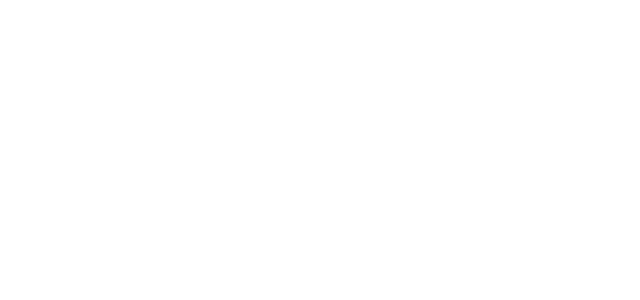
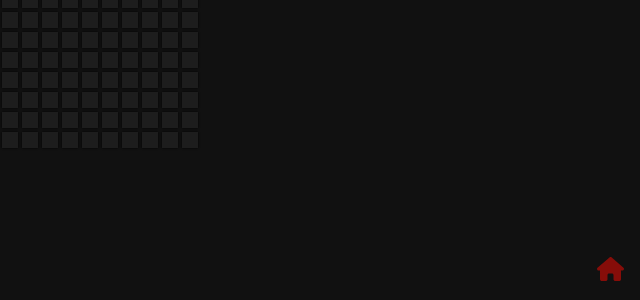
Before and after one commit to lalicia/50_projects_in_50_days, a React (Create React App) app in the folder 0react_50_projects/: page /hoverboard in a window 1280 px wide. Before the commit this address had no page. Shown: the part 500-800 px from the top of the page, without its empty margins (640-1280 px from the left). Built offline with nearby package versions, Linux system fonts and the light colour scheme; a web font is replaced by a local one.

Commit message:
functionality is there but because of the re-rendering of all 500 squares it's very laggy and won't catch every square you enter/leave

```diff
--- a/0react_50_projects/src/assets/projectsdata.js
+++ b/0react_50_projects/src/assets/projectsdata.js
@@ -245,6 +245,13 @@
         description: "A carousel of images that changes automatically or can be controlled with buttons by the user",
         image: require("../projects/ImageCarousel/imagecarousel.JPG"),
         link: "/image-carousel"
+    },
+    {
+        id: 36,
+        name: "Hoverboard",
+        description: "A board with squares that 'light up' and fade out in random colours as the used hovers their mouse over the board",
+        image: require("../projects/Hoverboard/hoverboard.JPG"),
+        link: "/hoverboard"
     }
 
 ]
--- a/0react_50_projects/src/index.js
+++ b/0react_50_projects/src/index.js
@@ -41,6 +41,7 @@
 import NotesApp from "./projects/NotesApp/NotesApp.js";
 import AnimatedCountdown from "./projects/AnimatedCountdown/AnimatedCountdown.js";
 import ImageCarousel from "./projects/ImageCarousel/ImageCarousel.js";
+import Hoverboard from "./projects/Hoverboard/Hoverboard.js";
 
 //import { render } from "react-dom";
 import {
@@ -90,6 +91,7 @@
         <Route path="/notes-app" element={<NotesApp />} />
         <Route path="/animated-countdown" element={<AnimatedCountdown />} />
         <Route path="/image-carousel" element={<ImageCarousel />} />
+        <Route path="/hoverboard" element={<Hoverboard />} />
 
       </Routes>
     </BrowserRouter>
--- /dev/null
+++ b/0react_50_projects/src/projects/Hoverboard/Hoverboard.css
@@ -0,0 +1,31 @@
+.hboard-big-container {
+    background-color: #111;
+    display: flex;
+    align-items: center;
+    justify-content: center;
+    height: 100vh;
+    overflow: hidden;
+    margin: 0;
+}
+
+.hboard-container {
+    display: flex;
+    align-items: center;
+    justify-content: center;
+    flex-wrap: wrap;
+    max-width: 25rem;
+}
+
+.hboard-square {
+    background-color: #1d1d1d;
+    box-shadow: 0 0 2px black;
+    height: 1rem;
+    width: 1rem;
+    margin: 0.125rem;
+    transition: 2s ease;
+}
+
+/* this will make square light up immediately we hover over, but because has transition on regular .square when we leave it will have fade effect */
+.hboard-square:hover {
+    transition-duration: 0s;
+}
--- /dev/null
+++ b/0react_50_projects/src/projects/Hoverboard/Hoverboard.js
@@ -0,0 +1,61 @@
+import React from "react";
+import {useState} from "react";
+
+import "./Hoverboard.css";
+import HomeButton from "../../components/HomeButton.js";
+
+function Hoverboard() {
+    const colors = ["#6632a8", "#6ff55b", "#e5e82c", "#d656b2", "#295e96"];
+    const [color, setColor] = useState(colors[Math.floor(Math.random() * colors.length)]);
+
+    //to make the squares
+    const SQUARES = 500;
+    let theSquares = [];
+
+    for(let i = 0; i < SQUARES; i++) {
+        theSquares.push({
+            id: i,
+            className: "hboard-square",
+        })
+        console.log("squares created")
+    }
+
+    return (
+        <div className="hboard-big-container">
+            <div className="hboard-container" id="container">
+
+                {
+                    theSquares.map((square) => {
+                        return (
+                            <div key={square.id} className="hboard-square"
+                            onMouseEnter={(e) => {
+                                setColor("#1d1d1d")
+                                e.target.style.backgroundColor = color
+                                e.target.style.boxShadow = `0 0 2px ${color}, 0 0 10px ${color}`
+                                console.log(e.target)
+                                }}
+                            onMouseLeave={(e) => {
+                                setColor(colors[Math.floor(Math.random() * colors.length)])
+                                e.target.style.backgroundColor = color
+                                e.target.style.boxShadow = `0 0 2px black`
+                                console.log(e.target)
+                            }}
+
+                            ></div>
+                        )
+                    })
+                }
+
+            </div>
+
+            <HomeButton />
+        </div>
+    )
+}
+
+export default Hoverboard;
+
+
+                           // style={{backgroundColor: color,
+                            // boxShadow: dim ? `0 0 2px black`
+                            // : `0 0 2px ${color}, 0 0 10px ${color}`}}
```
Also changed, not shown: 0react_50_projects/src/projects/Hoverboard/hoverboard.JPG (added).
